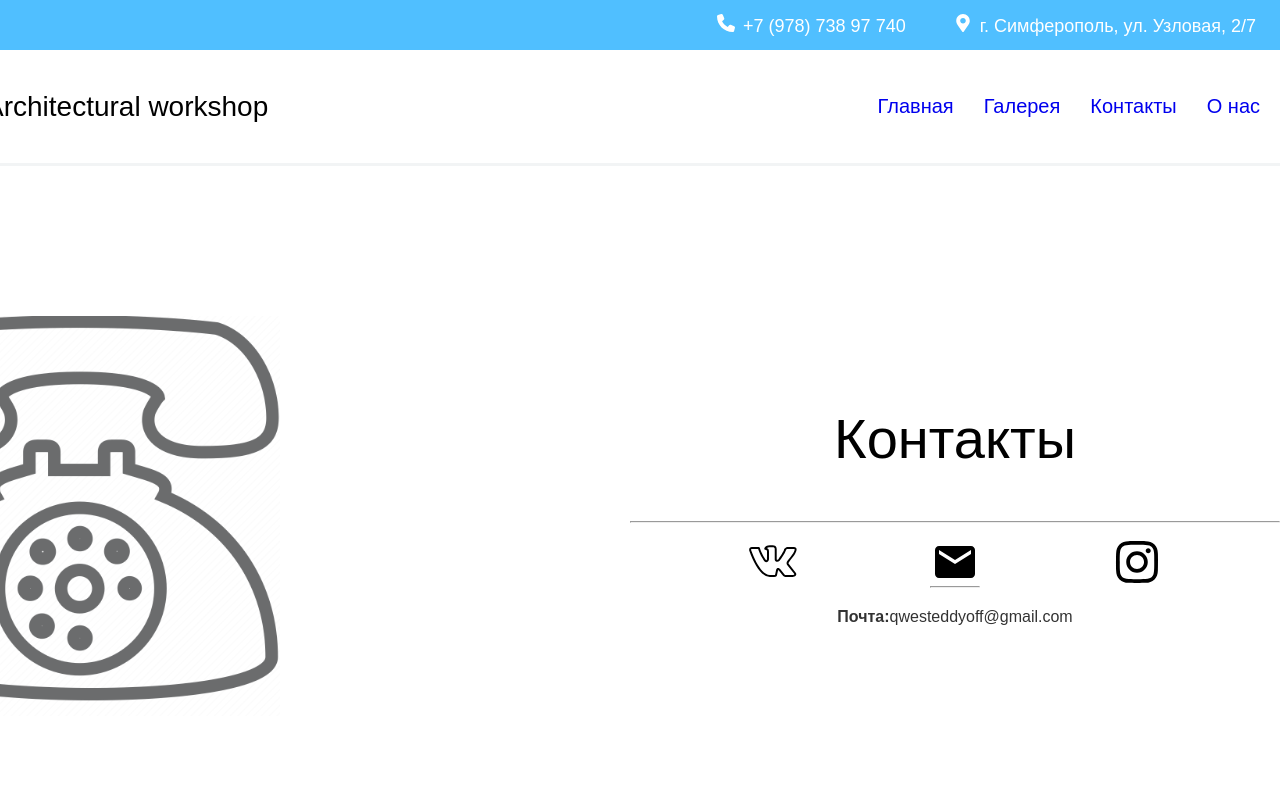
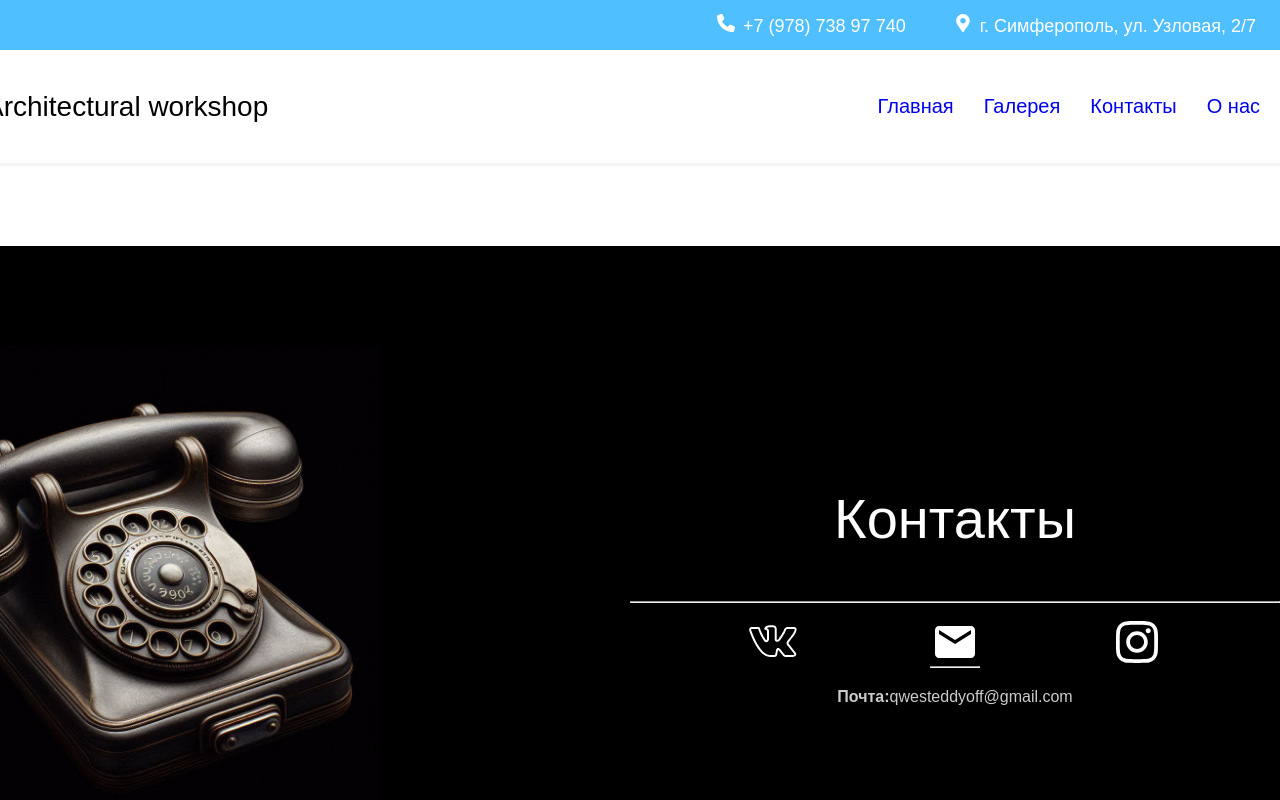
Before and after one commit to Steddyz/react-architect, a React (Vite) app: page /contact in a window 1280 px wide. Shown: the top 800 px of the page. Built offline with nearby package versions, Linux system fonts and the light colour scheme; a web font is replaced by a local one.

Commit message:
edit contacts

```diff
--- a/src/components/Banner/Banner.module.css
+++ b/src/components/Banner/Banner.module.css
@@ -7,8 +7,8 @@
 
   width: 100%;
   min-height: 100%;
-  margin-top: 100px;
-  margin-bottom: 100px;
+  margin-top: 80px;
+  margin-bottom: 80px;
 }
 
 .banner__wrapper {
--- a/src/pages/AboutPage/AboutPage.module.css
+++ b/src/pages/AboutPage/AboutPage.module.css
@@ -7,8 +7,8 @@
 
   width: 100%;
   min-height: 100%;
-  margin-top: 100px;
-  margin-bottom: 100px;
+  margin-top: 80px;
+  margin-bottom: 80px;
 }
 
 .about__wrapper {
--- a/src/pages/ContactPage/ContactPage.jsx
+++ b/src/pages/ContactPage/ContactPage.jsx
@@ -3,7 +3,7 @@ import { MdEmail } from "react-icons/md";
 import { SlSocialVkontakte } from "react-icons/sl";
 import { FaInstagram } from "react-icons/fa";
 
-import contacts from "../../images/contacts.png";
+import contacts from "../../images/phone.jpg";
 
 import cl from "./ContactPage.module.css";
 
--- a/src/pages/ContactPage/ContactPage.module.css
+++ b/src/pages/ContactPage/ContactPage.module.css
@@ -5,6 +5,10 @@
 
   width: 100%;
   min-height: 100%;
+  background-color: #000;
+  color: #fff;
+  margin-top: 80px;
+  margin-bottom: 80px;
 }
 
 .contact__wrapper {
@@ -59,14 +63,14 @@
 
   cursor: pointer;
   font-size: 48px;
-  color: #000;
   text-decoration: none;
+  color: #fff;
 }
 
 .contact__image {
   display: flex;
-  width: 400px;
-  height: 400px;
+  width: 500px;
+  height: 500px;
 }
 
 .item__hr {
```
Also changed, not shown: src/images/contacts.png (deleted), src/images/phone.jpg (added).
